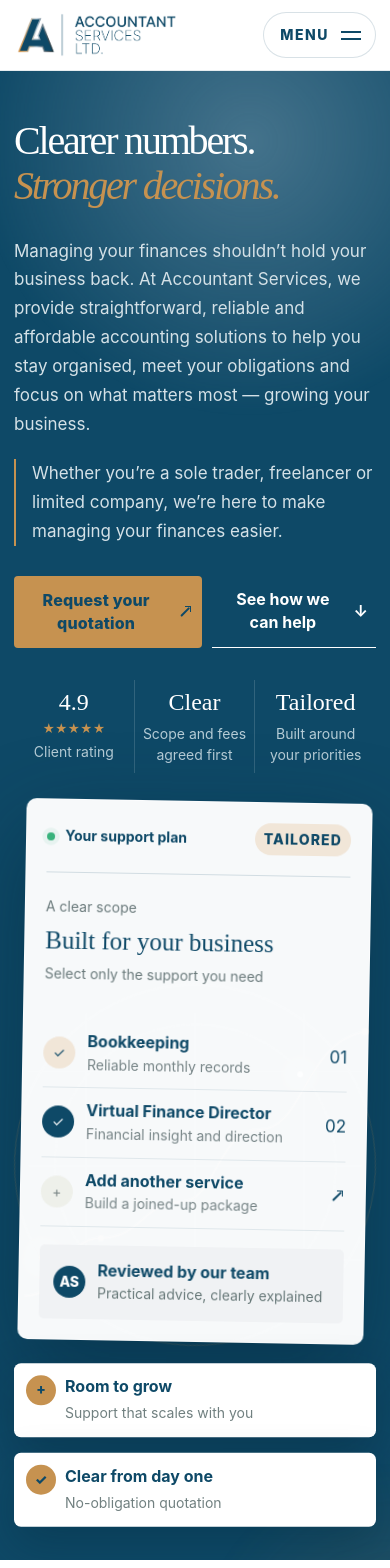
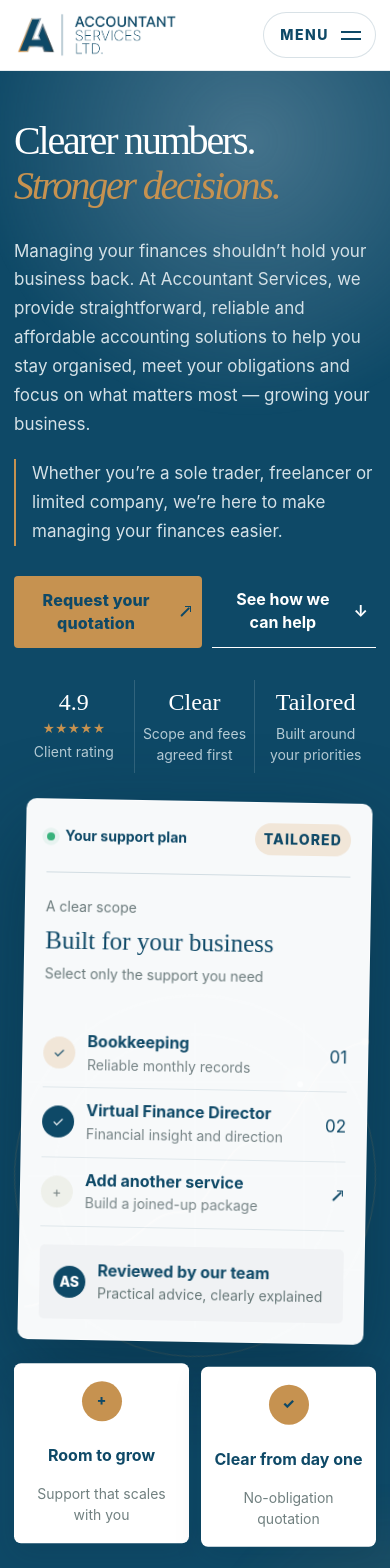
Before and after one commit to Tynarshe/accountant-services, a Next.js app: page / in a window 390 px wide. Shown: the top 1568 px of the page. Built offline with nearby package versions, Linux system fonts and the light colour scheme.

Commit message:
Balance homepage support cards on phones and tablets

```diff
--- a/app/typography.css
+++ b/app/typography.css
@@ -43,11 +43,18 @@ input, select, textarea { font-size: 1rem !important; line-height: 1.5 !importan
 .footer-links a, .footer-links p { overflow-wrap: anywhere; }
 .vfd-enquiry-grid > div > p + p { margin-top: 20px; }
 .hero-refined .floating-badge { align-items: flex-start; }
+@media (max-width: 1240px) {
+  .hero-badges { grid-template-columns: repeat(2, minmax(0, 1fr)); gap: 12px; }
+  .hero-refined .floating-badge { flex-direction: column; align-items: center; padding: 18px 12px; gap: 12px; text-align: center; box-shadow: 0 10px 28px #04243620; }
+  .hero-refined .floating-badge > span { width: 40px; height: 40px; flex: 0 0 40px; }
+  .hero-refined .floating-badge p { width: 100%; gap: 6px; }
+  .hero-refined .floating-badge strong { min-height: 2.8em; display: flex; align-items: center; justify-content: center; }
+  .hero-refined .floating-badge small { line-height: 1.5; }
+}
 @media (max-width: 540px) {
   .header-inner { gap: 10px; }
   .hero-refined .hero-buttons { gap: 10px; }
   .hero-refined .hero-buttons .button, .hero-refined .hero-buttons .text-link { font-size: 1rem; padding-inline: 8px; }
-  .hero-badges { grid-template-columns: 1fr; }
   .hero-refined .trust-row > div { padding-inline: 5px; }
   .quote-progress-meta, .quotation-card-head, .quote-form-block-head { flex-wrap: wrap; }
   .mobile-panel-intro { grid-template-columns: 1fr; }
```
Also changed, not shown: 33 other files (tests, documents, lock files or other folders).
